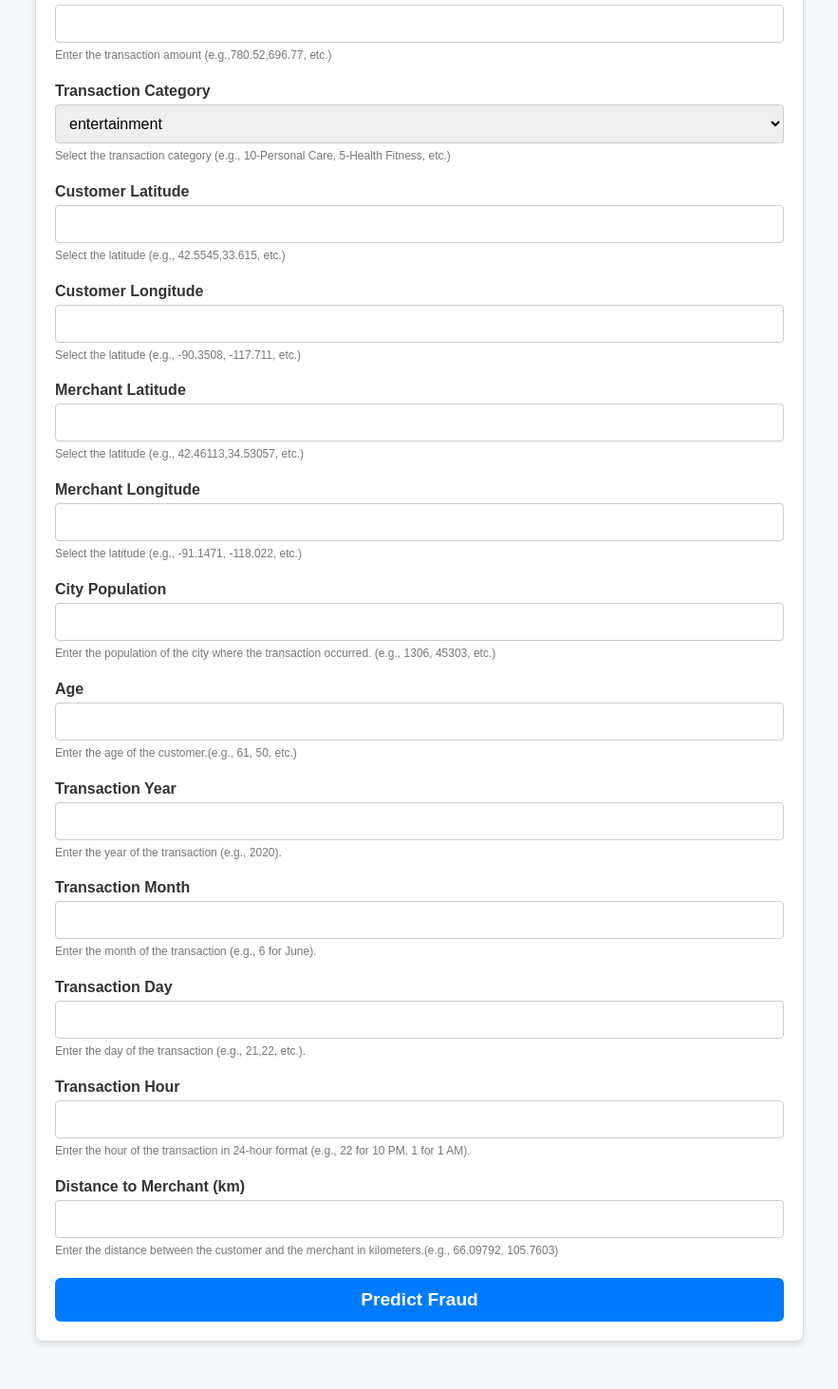
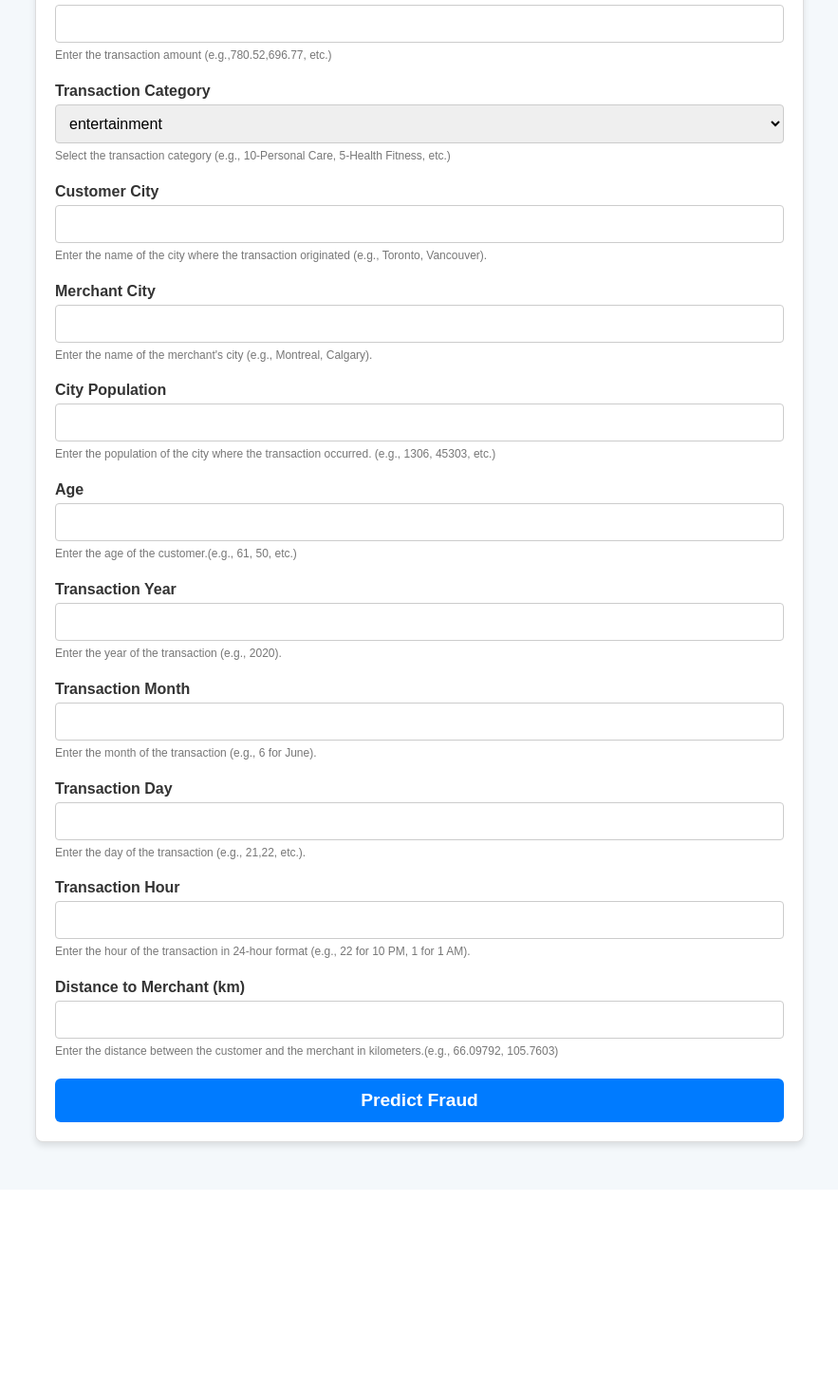
Before and after one commit to smita172/creditcard_fraud, a Django app: page /input_prediction/ in a window 1280 px wide. Shown: the part 253-1716 px from the top of the page at 95% size, without its empty margins (198-1081 px from the left). After the commit the page ends 1465 px from the top, so only its background shows below. Run offline with Django 5.2, Linux system fonts and the light colour scheme; parts of the project's set-up code (start-up, migrations or seed data) failed here and were passed over.

Commit message:
changes in input prediction for long/lat

```diff
--- a/fraud_detection/forms.py
+++ b/fraud_detection/forms.py
@@ -29,32 +29,35 @@ class PredictionForm(forms.Form):
             ('13','travel'),
         ]
     )
-    lat = forms.DecimalField(
-        label='Customer Latitude',
-        max_digits=10,
-        decimal_places=5,
-    )
-    long = forms.DecimalField(
-        label='Customer Longitude',
-        max_digits=10,
-        decimal_places=5,
-    )
-    merch_lat = forms.DecimalField(
-        label='Merchant Latitude',
-        max_digits=10,
-        decimal_places=5,
-    )
-    merch_long = forms.DecimalField(
-        label='Merchant Longitude',
-        max_digits=10,
-        decimal_places=5,
-    )
+    # lat = forms.DecimalField(
+    #     label='Customer Latitude',
+    #     max_digits=10,
+    #     decimal_places=5,
+    # )
+    # long = forms.DecimalField(
+    #     label='Customer Longitude',
+    #     max_digits=10,
+    #     decimal_places=5,
+    # )
+    # merch_lat = forms.DecimalField(
+    #     label='Merchant Latitude',
+    #     max_digits=10,
+    #     decimal_places=5,
+    # )
+    # merch_long = forms.DecimalField(
+    #     label='Merchant Longitude',
+    #     max_digits=10,
+    #     decimal_places=5,
+    # )
     # gender = forms.ChoiceField(
     #     label='Gender',
     #     choices=[(1, 'Male'), (0, 'Female')],
     #     widget=forms.RadioSelect(attrs={'class': 'radio-group'}),
     #     # help_text="Select the gender."
     # )
+
+    customer_city = forms.CharField(label='Customer City', max_length=100)
+    merchant_city = forms.CharField(label='Merchant City', max_length=100)
     city_pop = forms.IntegerField(
         label='City Population',
         # help_text="Enter the population of the city where the transaction took place."
@@ -129,40 +132,40 @@ class PredictionForm(forms.Form):
             raise ValidationError('Distance of customer to merchant must be an decimal.')
         return distance_to_merch
 
-    def clean_lat(self):
-        lat = self.cleaned_data.get('lat')
-        if lat is None or not isinstance(lat, Decimal):
-            raise ValidationError('Customer latitude must be a valid decimal value.')
-        if lat < Decimal('-90') or lat > Decimal('90'):
-            raise ValidationError('Customer latitude must be between -90 and 90.')
-        return lat
+    # def clean_lat(self):
+    #     lat = self.cleaned_data.get('lat')
+    #     if lat is None or not isinstance(lat, Decimal):
+    #         raise ValidationError('Customer latitude must be a valid decimal value.')
+    #     if lat < Decimal('-90') or lat > Decimal('90'):
+    #         raise ValidationError('Customer latitude must be between -90 and 90.')
+    #     return lat
+    #
+    # # Validate Customer Longitude
+    # def clean_long(self):
+    #     long = self.cleaned_data.get('long')
+    #     if long is None or not isinstance(long, Decimal):
+    #         raise ValidationError('Customer longitude must be a valid decimal value.')
+    #     if long < Decimal('-180') or long > Decimal('180'):
+    #         raise ValidationError('Customer longitude must be between -180 and 180.')
+    #     return long
 
-    # Validate Customer Longitude
-    def clean_long(self):
-        long = self.cleaned_data.get('long')
-        if long is None or not isinstance(long, Decimal):
-            raise ValidationError('Customer longitude must be a valid decimal value.')
-        if long < Decimal('-180') or long > Decimal('180'):
-            raise ValidationError('Customer longitude must be between -180 and 180.')
-        return long
-
-    # Validate Merchant Latitude
-    def clean_merch_lat(self):
-        merch_lat = self.cleaned_data.get('merch_lat')
-        if merch_lat is None or not isinstance(merch_lat, Decimal):
-            raise ValidationError('Merchant latitude must be a valid decimal value.')
-        if merch_lat < Decimal('-90') or merch_lat > Decimal('90'):
-            raise ValidationError('Merchant latitude must be between -90 and 90.')
-        return merch_lat
-
-    # Validate Merchant Longitude
-    def clean_merch_long(self):
-        merch_long = self.cleaned_data.get('merch_long')
-        if merch_long is None or not isinstance(merch_long, Decimal):
-            raise ValidationError('Merchant longitude must be a valid decimal value.')
-        if merch_long < Decimal('-180') or merch_long > Decimal('180'):
-            raise ValidationError('Merchant longitude must be between -180 and 180.')
-        return merch_long
+    # # Validate Merchant Latitude
+    # def clean_merch_lat(self):
+    #     merch_lat = self.cleaned_data.get('merch_lat')
+    #     if merch_lat is None or not isinstance(merch_lat, Decimal):
+    #         raise ValidationError('Merchant latitude must be a valid decimal value.')
+    #     if merch_lat < Decimal('-90') or merch_lat > Decimal('90'):
+    #         raise ValidationError('Merchant latitude must be between -90 and 90.')
+    #     return merch_lat
+    #
+    # # Validate Merchant Longitude
+    # def clean_merch_long(self):
+    #     merch_long = self.cleaned_data.get('merch_long')
+    #     if merch_long is None or not isinstance(merch_long, Decimal):
+    #         raise ValidationError('Merchant longitude must be a valid decimal value.')
+    #     if merch_long < Decimal('-180') or merch_long > Decimal('180'):
+    #         raise ValidationError('Merchant longitude must be between -180 and 180.')
+    #     return merch_long
 
     def clean(self):
         cleaned_data = super().clean()
--- a/fraud_detection/views.py
+++ b/fraud_detection/views.py
@@ -1,18 +1,16 @@
 from django.shortcuts import render, redirect
 from .forms import PredictionForm
-from .utils import model
 import csv
 import io
 from django.contrib import messages
 from .forms import CSVUploadForm
-from .models import ProcessedData
 from django.http import HttpResponse
-import pickle
 from django.conf import settings
 import pandas as pd
 import os
 import matplotlib.pyplot as plt
 import joblib
+from .utils import get_coordinates, haversine
 
 REQUIRED_COLUMNS = [
     'amt','category','lat', 'long','merch_lat','merch_long', 'city_pop', 'age',
@@ -82,6 +80,48 @@ def input_prediction(request):
         if form.is_valid():
             # Capture transaction data for display on result page
             transaction_data = form.cleaned_data
+
+            # Extract customer and merchant city names
+            customer_city = transaction_data.get('customer_city')
+            merchant_city = transaction_data.get('merchant_city')
+
+            try:
+                # Fetch coordinates for both cities
+                cust_lat, cust_lon = get_coordinates(customer_city)
+                merch_lat, merch_lon = get_coordinates(merchant_city)
+
+                # Calculate distance using Haversine formula
+                distance_to_merch = haversine(cust_lat, cust_lon, merch_lat, merch_lon)
+
+                # Add calculated fields to the transaction data
+                transaction_data['lat'] = cust_lat
+                transaction_data['long'] = cust_lon
+                transaction_data['merch_lat'] = merch_lat
+                transaction_data['merch_long'] = merch_lon
+                transaction_data['distance_to_merch'] = distance_to_merch
+
+            except ValueError as e:
+                # Handle invalid city names
+                form.add_error(None, f"Error: {str(e)}")
+                return render(request, 'input_prediction.html', {'form': form})
+            except Exception as e:
+                # Handle API or other errors
+                messages.error(request, f"An error occurred: {str(e)}")
+                return redirect('input_prediction')
+
+                # Convert form data to DataFrame and filter only expected columns
+            input_df = form.to_dataframe()
+            expected_columns = [
+                'amt', 'category', 'lat', 'long', 'merch_lat', 'merch_long', 'city_pop', 'age',
+                'trans_year', 'trans_month', 'trans_day', 'trans_hour', 'distance_to_merch'
+            ]
+
+            # Add the dynamically calculated values to the DataFrame
+            input_df['lat'] = cust_lat
+            input_df['long'] = cust_lon
+            input_df['merch_lat'] = merch_lat
+            input_df['merch_long'] = merch_lon
+            input_df['distance_to_merch'] = distance_to_merch
 
             # Convert form data to DataFrame and filter only expected columns
             input_df = form.to_dataframe()
--- a/templates/csv_prediction.html
+++ b/templates/csv_prediction.html
@@ -145,9 +145,9 @@ form button:hover {
         <a href="{% url 'home' %}" class="navbar-logo">Fraud Detection</a>
         <div class="navbar-menu">
             <a href="{% url 'home' %}">Home</a>
-            <a href="{% url 'input_prediction' %}">Input Prediction</a>
 {#            <a href="{% url 'csv_prediction' %}">CSV Upload</a>#}
             <a href="{% url 'csv_visualization' %}">File Visualization</a>
+            <a href="{% url 'input_prediction' %}">Input Prediction</a>
         </div>
     </div>
     <h1>Upload CSV File for Prediction</h1>
--- a/templates/csv_visualization.html
+++ b/templates/csv_visualization.html
@@ -65,8 +65,8 @@
         <a href="{% url 'home'%}" class="navbar-logo">Fraud Detection</a>
         <div class="navbar-menu">
             <a href="{% url 'home' %}">Home</a>
+            <a href="{% url 'csv_prediction' %}">CSV Upload</a>
             <a href="{% url 'input_prediction' %}">Input Prediction</a>
-            <a href="{% url 'csv_prediction' %}">CSV Upload</a>
 {#            <a href="{% url 'csv_visualization' %}">File Visualization</a>#}
         </div>
     </div>
--- a/templates/input_prediction.html
+++ b/templates/input_prediction.html
@@ -207,38 +207,54 @@
 {#            </div>#}
 
                         <!-- Customer Latitude -->
+{#            <div class="form-group">#}
+{#                <label for="lat">Customer Latitude </label>#}
+{#                {{ form.lat }}#}
+{#                <div class="error">{{ form.lat.errors }}</div>#}
+{#                <span class="tooltip">Select the latitude (e.g., 42.5545,33.615, etc.)</span>#}
+{#            </div>#}
+{##}
+{#                                    <!-- Customer Longitude -->#}
+{#            <div class="form-group">#}
+{#                <label for="lat">Customer Longitude </label>#}
+{#                {{ form.long }}#}
+{#                <div class="error">{{ form.long.errors }}</div>#}
+{#                <span class="tooltip">Select the latitude (e.g., -90.3508, -117.711, etc.)</span>#}
+{#            </div>#}
+{##}
+{##}
+{#                                    <!-- Merchant Latitude -->#}
+{#            <div class="form-group">#}
+{#                <label for="merch_lat">Merchant Latitude </label>#}
+{#                {{ form.merch_lat }}#}
+{#                <div class="error">{{ form.merch_lat.errors }}</div>#}
+{#                <span class="tooltip">Select the latitude (e.g., 42.46113,34.53057, etc.)</span>#}
+{#            </div>#}
+{##}
+{#                                    <!-- Merchant Longitude -->#}
+{#            <div class="form-group">#}
+{#                <label for="merch_long">Merchant Longitude </label>#}
+{#                {{ form.merch_long }}#}
+{#                <div class="error">{{ form.merch_long.errors }}</div>#}
+{#                <span class="tooltip">Select the latitude (e.g., -91.1471, -118.022, etc.)</span>#}
+{#            </div>#}
+
+
+                        <!-- Customer City -->
             <div class="form-group">
-                <label for="lat">Customer Latitude </label>
-                {{ form.lat }}
-                <div class="error">{{ form.lat.errors }}</div>
-                <span class="tooltip">Select the latitude (e.g., 42.5545,33.615, etc.)</span>
+                <label for="customer_city">Customer City</label>
+                {{ form.customer_city }}
+                <div class="error">{{ form.customer_city.errors }}</div>
+                <span class="tooltip">Enter the name of the city where the transaction originated (e.g., Toronto, Vancouver).</span>
             </div>
 
-                                    <!-- Customer Longitude -->
+            <!-- Merchant City -->
             <div class="form-group">
-                <label for="lat">Customer Longitude </label>
-                {{ form.long }}
-                <div class="error">{{ form.long.errors }}</div>
-                <span class="tooltip">Select the latitude (e.g., -90.3508, -117.711, etc.)</span>
+                <label for="merchant_city">Merchant City</label>
+                {{ form.merchant_city }}
+                <div class="error">{{ form.merchant_city.errors }}</div>
+                <span class="tooltip">Enter the name of the merchant's city (e.g., Montreal, Calgary).</span>
             </div>
-
-
-                                    <!-- Merchant Latitude -->
-            <div class="form-group">
-                <label for="merch_lat">Merchant Latitude </label>
-                {{ form.merch_lat }}
-                <div class="error">{{ form.merch_lat.errors }}</div>
-                <span class="tooltip">Select the latitude (e.g., 42.46113,34.53057, etc.)</span>
-            </div>
-
-                                    <!-- Merchant Longitude -->
-            <div class="form-group">
-                <label for="merch_long">Merchant Longitude </label>
-                {{ form.merch_long }}
-                <div class="error">{{ form.merch_long.errors }}</div>
-                <span class="tooltip">Select the latitude (e.g., -91.1471, -118.022, etc.)</span>
-            </div>
-
 
             <!-- City Population Field -->
             <div class="form-group">
```
Also changed, not shown: fraud_detection/utils.py (+31 -11 lines), templates/home.html (+11 -10 lines), 1 other file.
